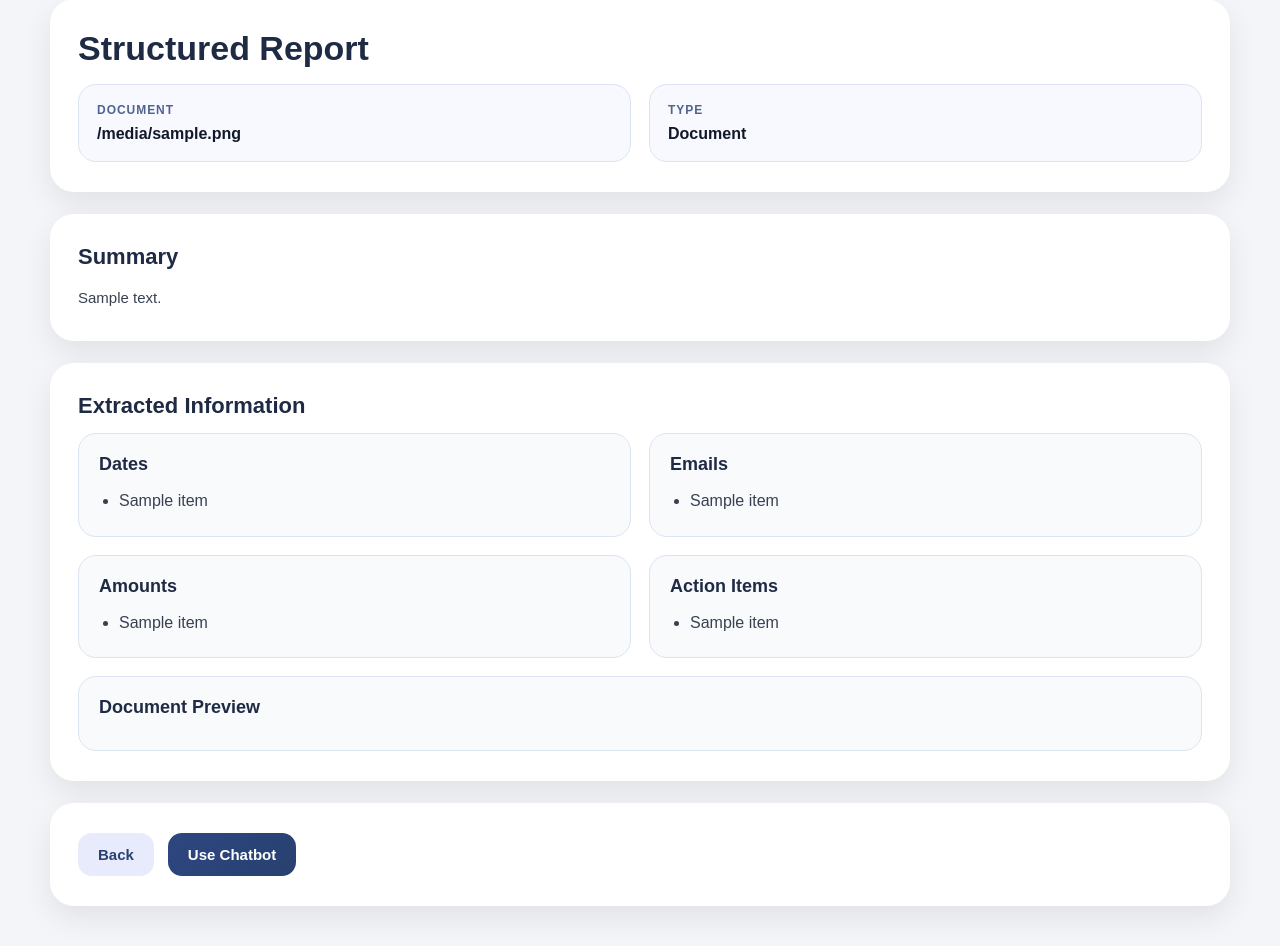
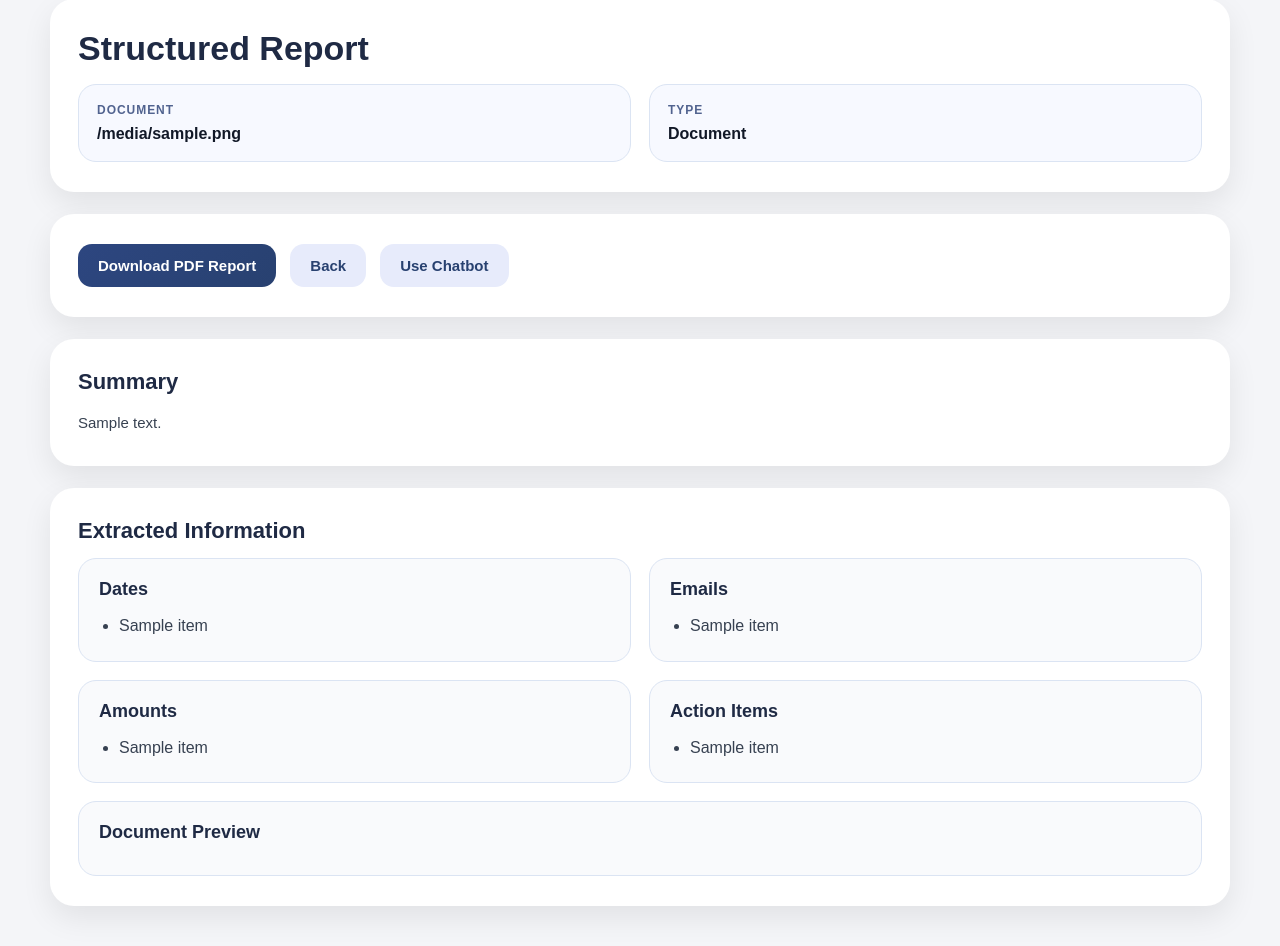
Before and after one commit to ahsanhamid000-ai/ca-commercial-support-assistant, a Flask app: template templates/report.html in a window 1280 px wide. Shown: the part 129-1075 px from the top of the page. Run offline with Flask 3, Linux system fonts and the light colour scheme; the template is opened without the code that fills it: most values are stand-ins (such as "Sample title", 1, 10 or a date in 2020).

Commit message:
git add templates/report.html git commit -m "style: add PDF report download and keep structured preview layout"

```diff
--- a/templates/report.html
+++ b/templates/report.html
@@ -254,6 +254,14 @@
     </div>
 
     <div class="report-card">
+        <div class="action-row">
+            <a href="{{ url_for('download_report', document_id=document.id) }}" class="btn btn-primary">Download PDF Report</a>
+            <a href="{{ url_for('result', document_id=document.id) }}" class="btn btn-secondary">Back</a>
+            <a href="{{ url_for('chat', document_id=document.id) }}" class="btn btn-secondary">Use Chatbot</a>
+        </div>
+    </div>
+
+    <div class="report-card">
         <h2 class="section-title">Summary</h2>
         <p class="summary-text">{{ structured_summary }}</p>
     </div>
@@ -348,12 +356,5 @@
             </div>
         </div>
     </div>
-
-    <div class="report-card">
-        <div class="action-row">
-            <a href="{{ url_for('result', document_id=document.id) }}" class="btn btn-secondary">Back</a>
-            <a href="{{ url_for('chat', document_id=document.id) }}" class="btn btn-primary">Use Chatbot</a>
-        </div>
-    </div>
 </div>
 {% endblock %}
```
